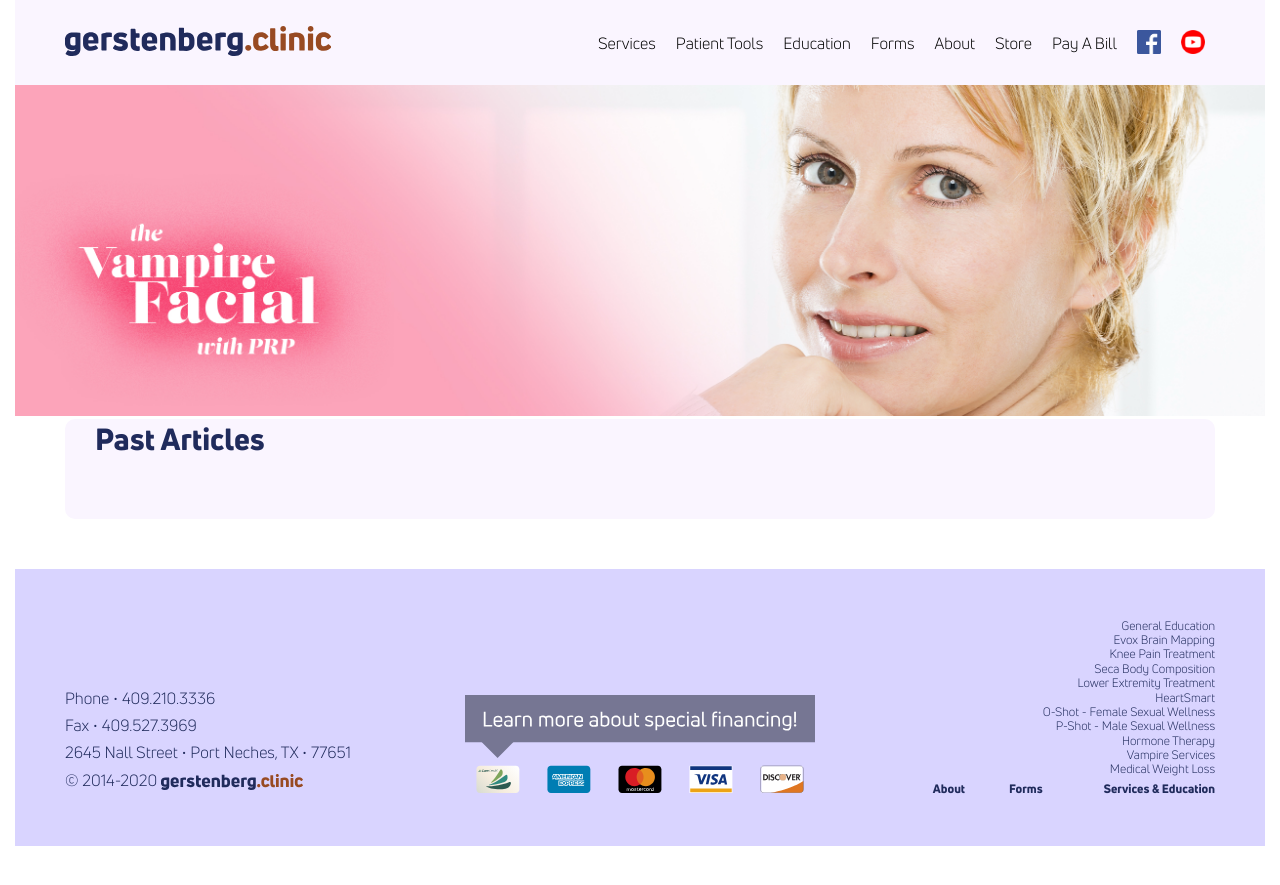
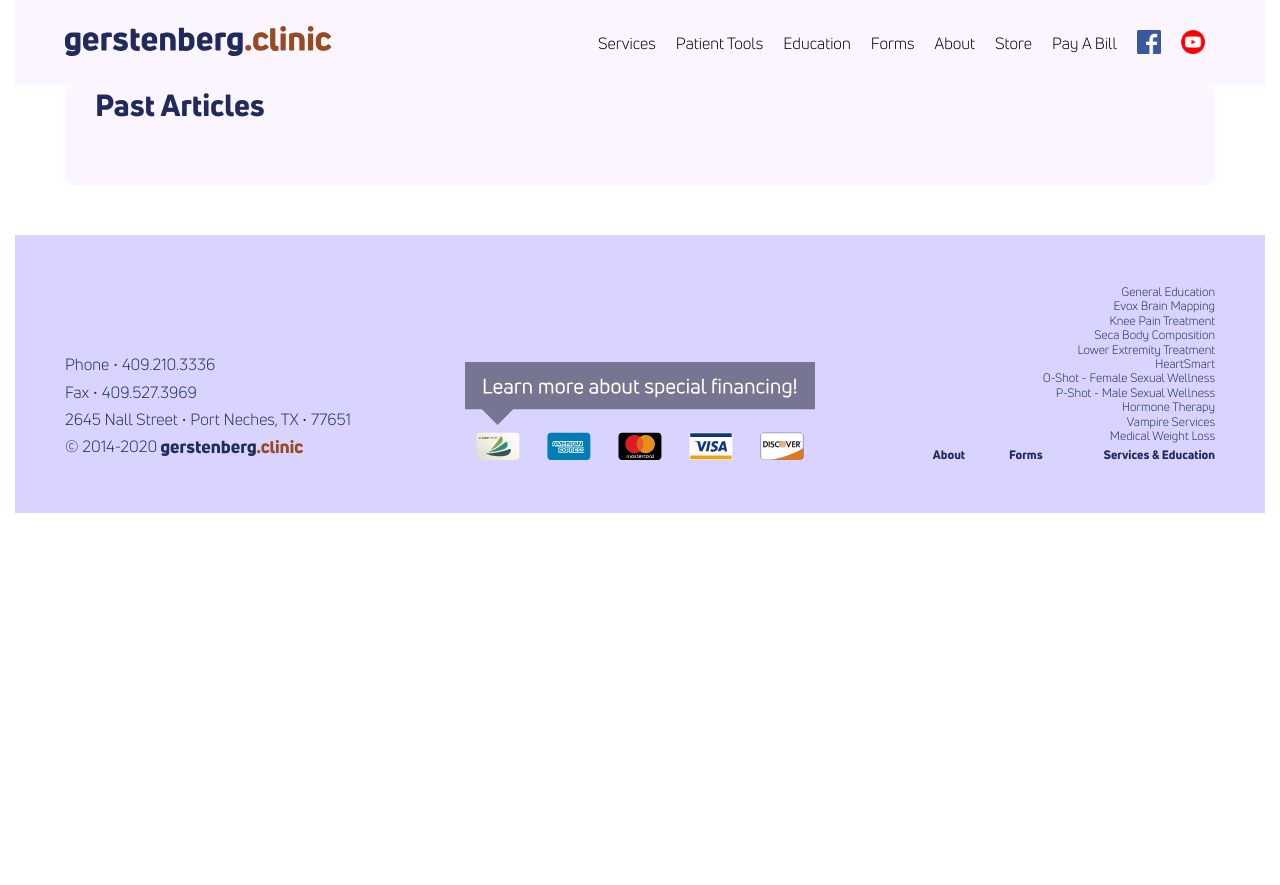
Before and after one commit to theneverwoods/gerstenberg.clinic, a Jekyll site: the page built from articles.html, in a window 1280 px wide. Shown: the top 885 px of the page. Built offline with Jekyll 4.4.1, drawn with Linux system fonts in a browser that asks for light colours; comment, search, counter and statistics services are not loaded.

Commit message:
Update articles.html

```diff
--- a/articles.html
+++ b/articles.html
@@ -1,7 +1,7 @@
 ---
 layout: default
 permalink: /articles
-hero: /img/heros/hero-gclinic-vampire.jpg
+hero:
 keywords:
 Description: "Find the gerstenberg.clinic Health & Wellness email articles archived here "
 stylesheet: aesthetics
```
